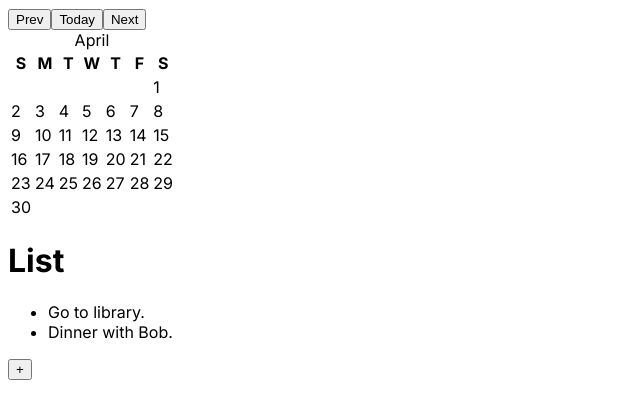
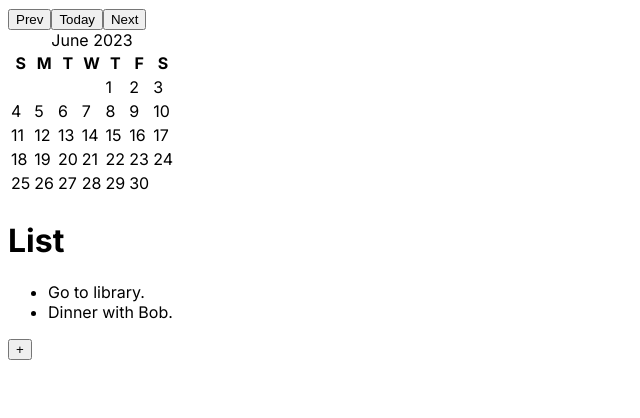
Before and after one commit to snkdrel/calendar-next, a Next.js app: page / in a window 1280 px wide. Shown: the top 418 px of the page, without its empty margins (0-640 px from the left). Built offline with nearby package versions, Linux system fonts and the light colour scheme.

Commit message:
Add functionality to top buttons

```diff
--- a/components/Calendar.js
+++ b/components/Calendar.js
@@ -3,9 +3,10 @@ import {v4 as uuid4} from 'uuid';
 export default function Calendar({firstOfMonth, daysOnFirstWeek, lastDay}) {
     const months = ['January', 'February', 'March', 'April', 'May', 'June',
                     'July', 'August', 'September', 'October', 'November', 'December'];
+
     return (
         <table>
-            <caption>{ months[firstOfMonth.getMonth()] }</caption>
+            <caption>{ months[firstOfMonth.getMonth()] + ' ' + firstOfMonth.getFullYear()}</caption>
             <thead>
             <tr>
                 <th>S</th>
--- a/components/CalendarController.js
+++ b/components/CalendarController.js
@@ -1,13 +1,19 @@
+'use client';
+
 import Calendar from "./Calendar";
+import { useState } from "react";
 
 export default function CalendarController() {
-    const months = ['January', 'February', 'March', 'April', 'May', 'June',
-                    'July', 'August', 'September', 'October', 'November', 'December'];
-    const month = months.indexOf('April');
-    const year = 2017;
-    const today = new Date(year, month);
-    const firstOfMonth = new Date(today.getFullYear(), today.getMonth());
+    //const months = ['January', 'February', 'March', 'April', 'May', 'June',
+    //                'July', 'August', 'September', 'October', 'November', 'December'];
+    //const month = months.indexOf('April');
+    //const year = 2017;
+    const [currentDate, setCurrentDate] = useState(new Date()); // today
+    //const today = new Date(year, month);
+    const firstOfMonth = new Date(currentDate.getFullYear(), currentDate.getMonth());
     const daysOnFirstWeek = 7 - firstOfMonth.getDay();
+    const month = currentDate.getMonth();
+    const year = currentDate.getFullYear();
     let lastDay;
 
     if(month === 0 || month === 2 || month === 4 || month === 0 || month === 6 || month === 7 || month === 9 || month === 11) {
@@ -23,11 +29,35 @@ export default function CalendarController() {
         lastDay = 30;
     }
 
+    function handlePrevClick() {
+        // if it's January, change year also
+        if(month === 0) {
+            setCurrentDate( new Date(year - 1, 11) );
+        } else {
+            // only change month
+            setCurrentDate( new Date(year, month - 1) );
+        }
+    }
+
+    function handleNextClick() {
+        // if it's december, change year also
+        if(month === 11) {
+            setCurrentDate( new Date(year + 1, 0) );
+        } else {
+            // only change month
+            setCurrentDate( new Date(year, month + 1) );
+        }
+    }
+
+    function handleTodayClick() {
+        setCurrentDate( new Date() );
+    }
+
     return (
         <div>
-            <button>Prev</button>
-            <button>Today</button>
-            <button>Next</button>
+            <button onClick={handlePrevClick}>Prev</button>
+            <button onClick={handleTodayClick}>Today</button>
+            <button onClick={handleNextClick}>Next</button>
             <Calendar firstOfMonth={firstOfMonth} daysOnFirstWeek={daysOnFirstWeek} lastDay={lastDay} />
         </div>
     );
```
